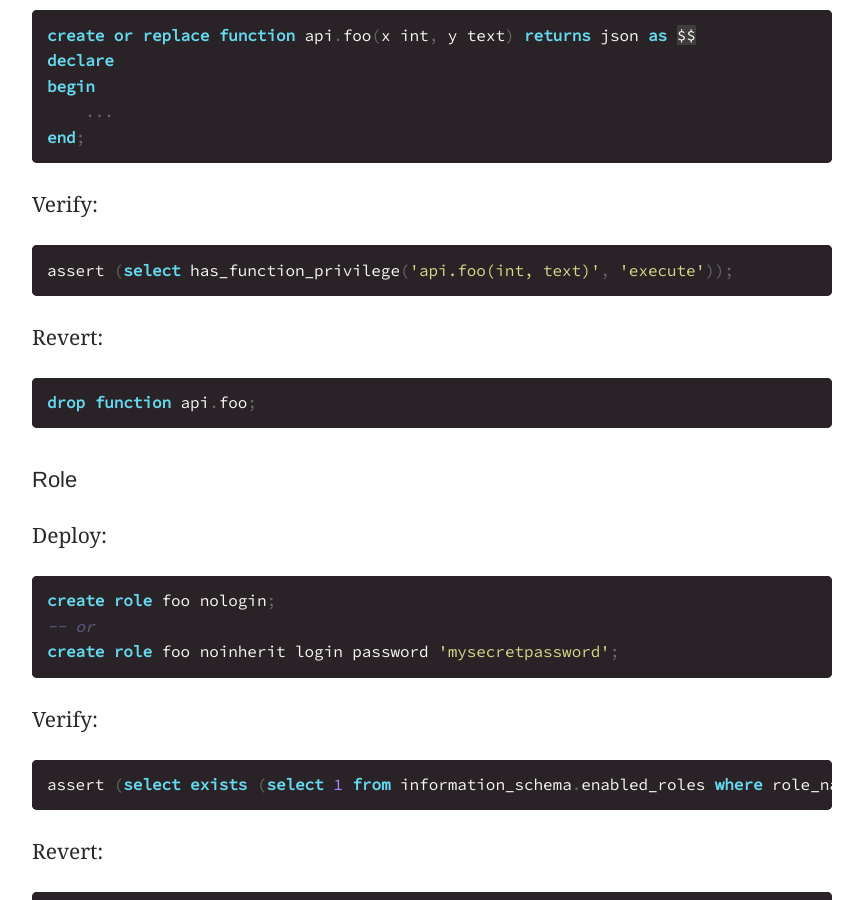
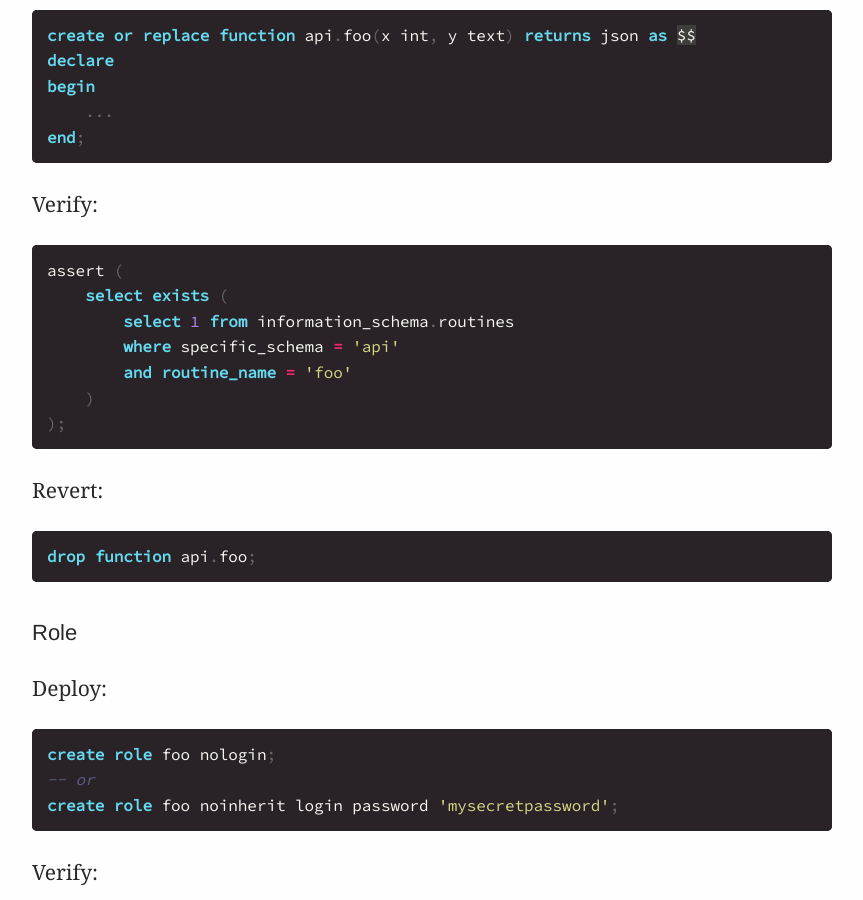
Before and after one commit to explodinglabs/explodinglabs.github.io, a Jekyll site: the page built from docs/_posts/2021-11-04-postgres-migrations.markdown, in a window 1280 px wide and 900 px high, scrolled down 871 px. Shown: the whole window, without its empty margins (208-1071 px from the left). Built offline with Jekyll 4.4.1, drawn with Linux system fonts in a browser that asks for light colours; some of the changed text lies outside the part shown.

Commit message:
Adjust pg migrations post

````diff
--- a/docs/_posts/2021-11-04-postgres-migrations.markdown
+++ b/docs/_posts/2021-11-04-postgres-migrations.markdown
@@ -35,7 +35,13 @@ end;
 
 Verify:
 ```sql
-assert (select has_function_privilege('api.foo(int, text)', 'execute'));
+assert (
+    select exists (
+        select 1 from information_schema.routines
+        where specific_schema = 'api'
+        and routine_name = 'foo'
+    )
+);
 ```
 
 Revert:
@@ -108,6 +115,9 @@ assert (
         and grantee='web_user'
     )
 );
+
+-- For a function
+assert (select has_function_privilege('anon', 'api.login(text, text)', 'execute'));
 ```
 
 Revert:
````
Also changed, not shown: other parts of docs/_posts/2021-11-04-postgres-migrations.markdown (+2 -1 lines).
